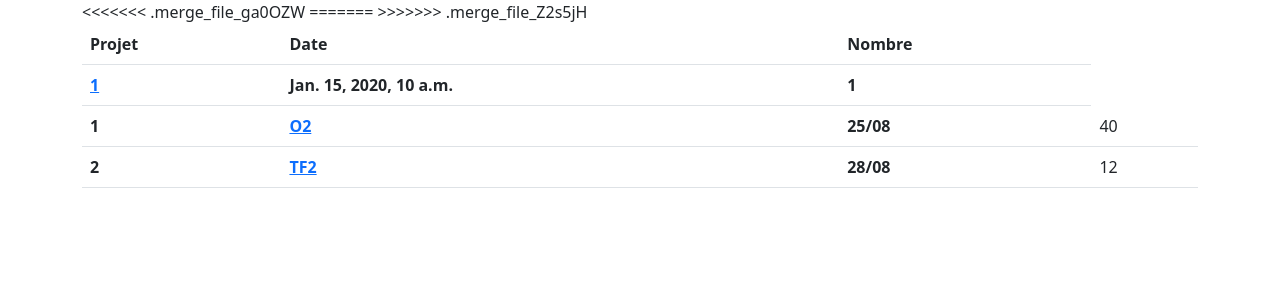
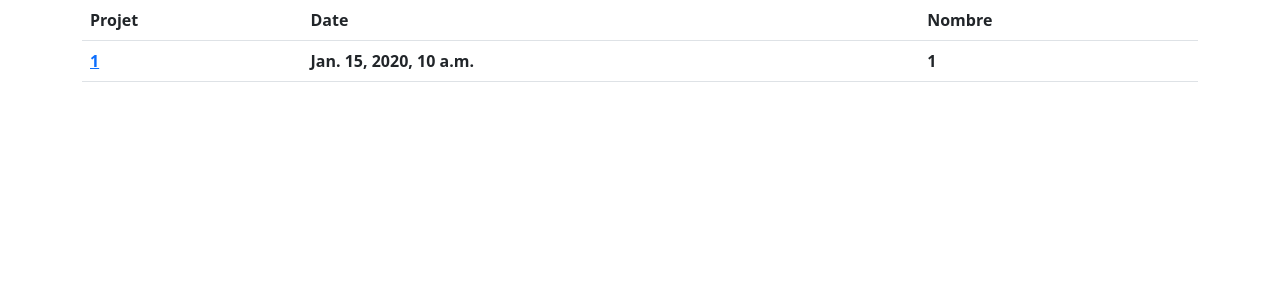
Before and after one commit to MaillotCedric/site_django, a Django app: template src/home/templates/home/private.html in a window 1280 px wide. Shown: the part 56-356 px from the top of the page. Run offline with Django 3.2, Linux system fonts and the light colour scheme; the template is opened without the code that fills it: most values are stand-ins (such as "Sample title", 1, 10 or a date in 2020); lists and menus that the app fills with data are empty; some libraries are stand-ins or nearby versions.

Commit message:
fix general

```diff
--- a/src/home/templates/home/private.html
+++ b/src/home/templates/home/private.html
@@ -10,25 +10,11 @@
       </tr>
     </thead>
     <tbody>
-<<<<<<< .merge_file_ga0OZW
       {% for projet in projets %}
         <tr>
-          <th scope="col"><a href="../dashboard/{{projet.initial}}">{{projet.projetId}}</a></th>
+          <th scope="col"><a href="dashboard/{{projet.projetId_id}}">{{projet.projetId}}</a></th>
           <th scope="col">{{projet.dateRel}}</th>
           <th scope="col">{{projet.nbThreadsRel}}</th>
-=======
-      <tr>
-            <th scope="row">1</th>
-            <th scope="col"><a href="dashboard/1">O2</a></th>
-            <th scope="col">25/08</th>
-            <td>40</td>
-        </tr>
-        <tr>
-            <th scope="row">2</th>
-            <th scope="col"><a href="dashboard/2">TF2</a></th>
-            <th scope="col">28/08</th>
-            <td>12</td>
->>>>>>> .merge_file_Z2s5jH
         </tr>
       {% endfor %}
     </tbody>
```
Also changed, not shown: src/home/views.py (+1 -12 lines), src/dashboard/templates/dashboard/accueil.html (renamed from src/dashboard/templates/dashboard/dashboard_accueil.html).
